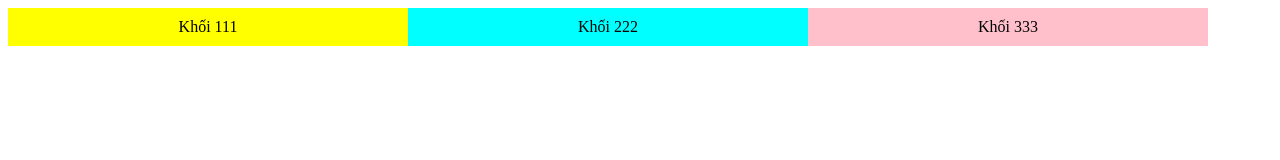
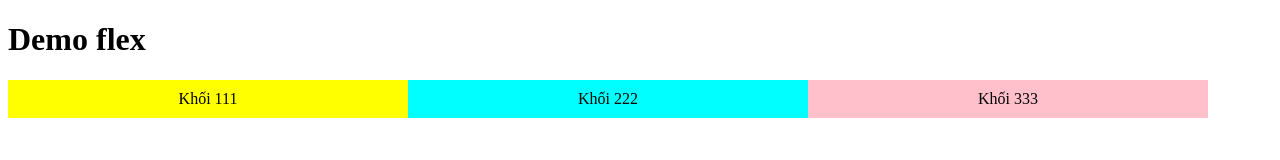
Before and after one commit to mngspx/vidu, a plain HTML site: page index.html in a window 1280 px wide. Drawn offline with Linux system fonts and the light colour scheme.

Commit message:
Update index.html

```diff
--- a/index.html
+++ b/index.html
@@ -24,6 +24,7 @@
     </style>
 </head>
 <body>
+    <h1>Demo flex</h1>
     <div class="container">
         <div class="item k1">Khối 111</div>
         <div class="item k2">Khối 222</div>
```
